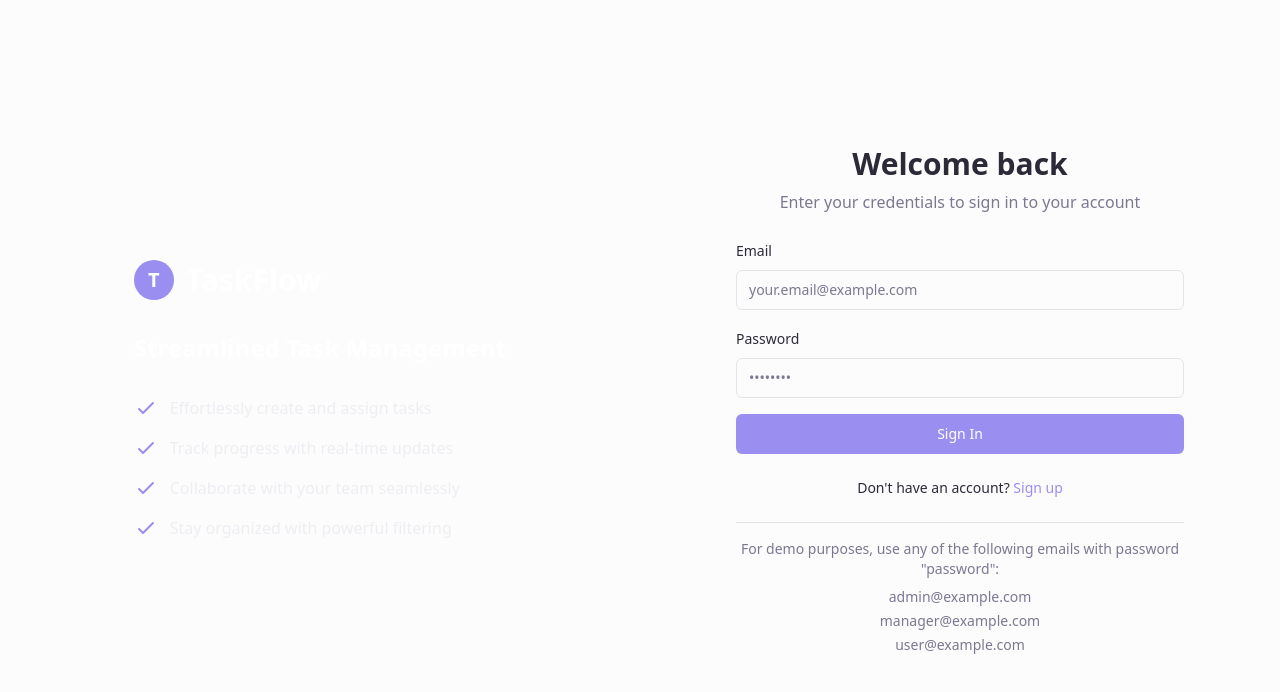
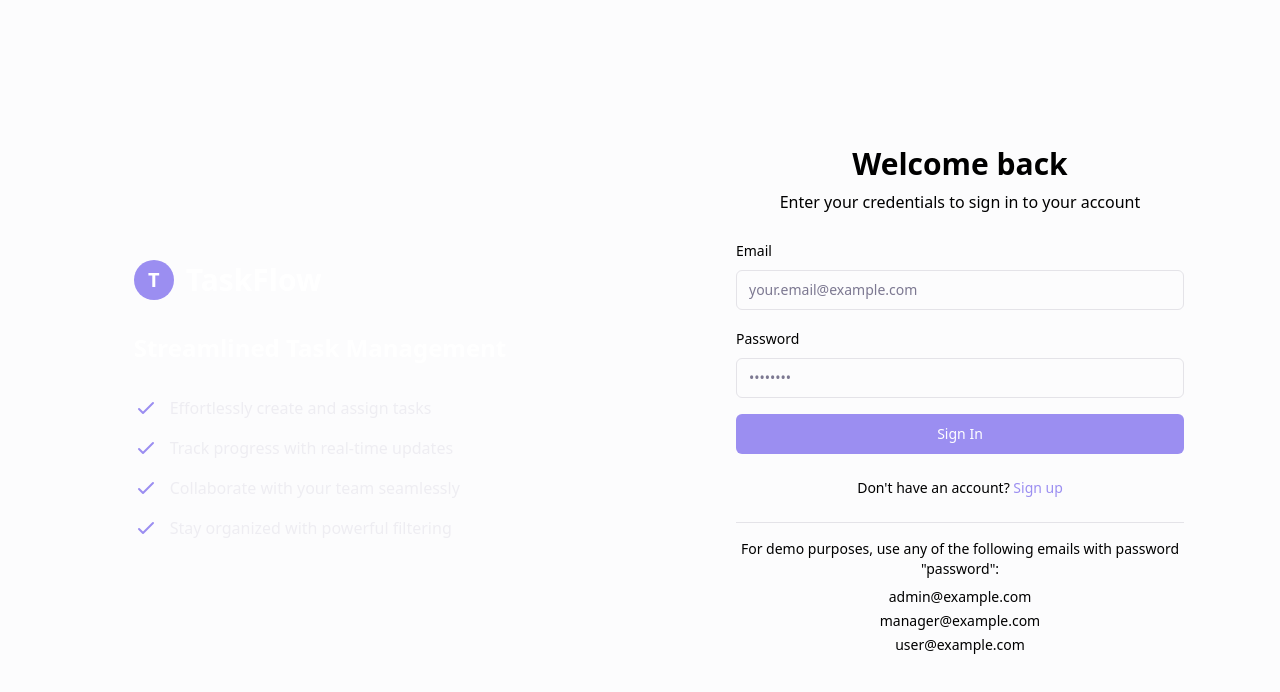
Before and after one commit to ss4621-dev/task-management-app, a React (Vite) app: page /auth in a window 1280 px wide. Shown: the top 692 px of the page. Built offline with nearby package versions, Linux system fonts and the light colour scheme.

Commit message:
Fix: Login page color scheme
Ensure the login page uses the correct color scheme.

```diff
--- a/src/components/Auth/LoginForm.tsx
+++ b/src/components/Auth/LoginForm.tsx
@@ -39,8 +39,8 @@ const LoginForm: React.FC<LoginFormProps> = ({ onSwitchToRegister }) => {
   return (
     <div className="space-y-6">
       <div className="space-y-2 text-center">
-        <h1 className="text-3xl font-bold">Welcome back</h1>
-        <p className="text-muted-foreground">Enter your credentials to sign in to your account</p>
+        <h1 className="text-3xl font-bold text-black">Welcome back</h1>
+        <p className="text-black">Enter your credentials to sign in to your account</p>
       </div>
 
       <Form {...form}>
@@ -57,7 +57,7 @@ const LoginForm: React.FC<LoginFormProps> = ({ onSwitchToRegister }) => {
             }}
             render={({ field }) => (
               <FormItem>
-                <FormLabel>Email</FormLabel>
+                <FormLabel className="text-black">Email</FormLabel>
                 <FormControl>
                   <Input placeholder="your.email@example.com" {...field} />
                 </FormControl>
@@ -72,7 +72,7 @@ const LoginForm: React.FC<LoginFormProps> = ({ onSwitchToRegister }) => {
             rules={{ required: 'Password is required' }}
             render={({ field }) => (
               <FormItem>
-                <FormLabel>Password</FormLabel>
+                <FormLabel className="text-black">Password</FormLabel>
                 <FormControl>
                   <Input type="password" placeholder="••••••••" {...field} />
                 </FormControl>
@@ -88,19 +88,19 @@ const LoginForm: React.FC<LoginFormProps> = ({ onSwitchToRegister }) => {
       </Form>
 
       <div className="text-center text-sm">
-        <p>
+        <p className="text-black">
           Don't have an account?{' '}
-          <Button variant="link" className="p-0 h-auto" onClick={onSwitchToRegister}>
+          <Button variant="link" className="p-0 h-auto text-primary" onClick={onSwitchToRegister}>
             Sign up
           </Button>
         </p>
       </div>
 
       <div className="mt-6 border-t pt-4">
-        <p className="text-sm text-muted-foreground text-center">
+        <p className="text-sm text-black text-center">
           For demo purposes, use any of the following emails with password "password":
         </p>
-        <ul className="text-sm text-muted-foreground mt-2 space-y-1">
+        <ul className="text-sm text-black mt-2 space-y-1">
           <li className="text-center">admin@example.com</li>
           <li className="text-center">manager@example.com</li>
           <li className="text-center">user@example.com</li>
--- a/src/pages/Auth.tsx
+++ b/src/pages/Auth.tsx
@@ -59,7 +59,7 @@ const Auth: React.FC = () => {
             <div className="h-10 w-10 rounded-full bg-primary flex items-center justify-center text-white text-xl font-semibold">
               T
             </div>
-            <h1 className="text-3xl font-bold">TaskFlow</h1>
+            <h1 className="text-3xl font-bold text-black">TaskFlow</h1>
           </div>
           {showLogin ? (
             <LoginForm onSwitchToRegister={() => setShowLogin(false)} />
```
